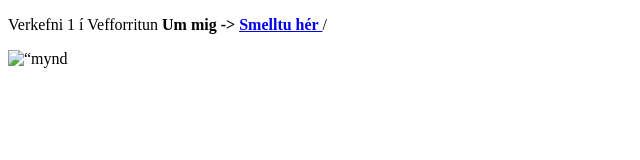
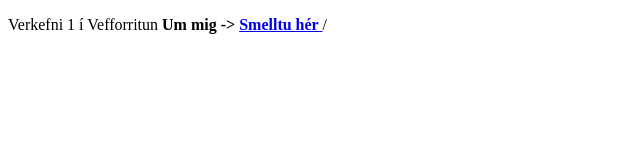
Before and after one commit to kristoferbirgir/Vefforritun-1-V1, a plain HTML site: page index.html in a window 1280 px wide. Shown: the full height of the page, 0-640 px from the left. Drawn offline with Linux system fonts and the light colour scheme.

Commit message:
verkefni

```diff
--- a/index.html
+++ b/index.html
@@ -6,6 +6,5 @@
   </head>
   <body>
     <p> Verkefni 1 í Vefforritun <strong> Um mig -> <a href="about.html"> Smelltu hér </a></strong>/ </p>
-    <img src=“” alt=“mynd af geira” />
   </body>
 </html>
```
